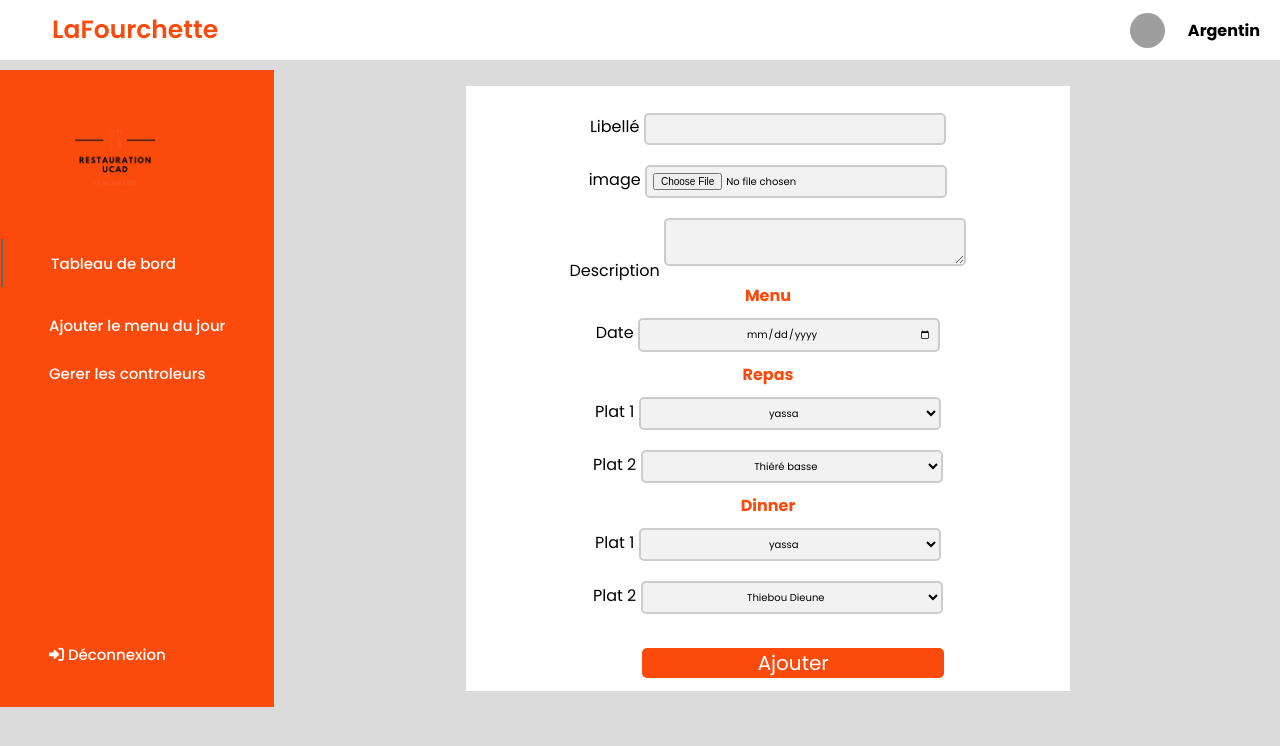
After one commit to Arona221/res-web, a PHP site: page /AjoutMenu.php in a window 1280 px wide. The commit adds this page. Shown: the top 746 px of the page. Run offline with PHP 8.4, Linux system fonts and the light colour scheme; grey boxes are pictures that could not be loaded.

Commit message:
tableDeBord

```diff
--- /dev/null
+++ b/AjoutMenu.php
@@ -0,0 +1,157 @@
+<!DOCTYPE html>
+<html lang="en">
+<head>
+  <meta charset="UTF-8" />
+  <title>Ajout menu</title>
+  <link rel="stylesheet" href="dasbord.css" />
+
+  <!-- Font Awesome Cdn Link -->
+  <link rel="stylesheet" href="https://cdnjs.cloudflare.com/ajax/libs/font-awesome/6.2.0/css/all.min.css" />
+</head>
+<body>
+  <header class="header">
+    <div class="logo">
+
+      <a  id="name" href="#">LaFourchette</a>
+
+    </div>
+
+    <div class="header-icons">
+
+      <div class="account">
+        <img src="./pic/img.jpg" alt="">
+        <h4>Argentin</h4>
+      </div>
+    </div>
+  </header>
+  <div class="container">
+    <nav>
+
+      <div class="side_navbar">
+
+
+       <p> <img src="logoapp.png" alt=""></p>
+        <a href="./dasbord.php" id="tab" class="active">Tableau de bord</a>
+        <a href="#">Ajouter le menu du jour</a>
+        <a href="#">Gerer les controleurs</a>
+        <a id="dec" href="#"><i class="fa-solid fa-right-to-bracket"></i> Déconnexion</a>
+
+
+
+      </div>
+    </nav>
+
+    <div class="main-body">
+
+
+
+    <form method="POST" action="" enctype="multipart/form-data">
+    <div class="decor">
+       <p>
+      <label>Libellé</label>
+      <input type="text" name="nomPlat"  require/> <br/>
+      </p>
+      <p>
+        <label for="">image</label>
+        <input type="file">
+      </p>
+      <p>
+      <label for="">Description</label>
+      <textarea name="description" id="" cols="2" rows="2"></textarea><br>
+      </p>
+      <p id="A"> Menu</p>
+      <p>
+      <label>Date  </label>
+      <input type="date"><br>
+      </p>
+      <p id="A"> Repas</p>
+      <p>
+        <label for="">Plat 1</label>
+        <select name="nomPlat" id="">
+          <option value="yassa">yassa</option>
+          <option value="thiebouDjeune"> Thiebou Dieune</option>
+        </select>
+      </p>
+      <p>
+        <label for="">Plat 2</label>
+        <select name="nomPlat" id="">
+          <option value="thiere">Thiéré basse</option>
+          <option value="vermiselle"> vermiselle</option>
+        </select>
+      </p>
+      <p id="A"> Dinner</p>
+      <p>
+        <label for="">Plat 1</label>
+        <select name="nomPlat" id="">
+          <option value="yassa">yassa</option>
+          <option value="thiebouDjeune"> Thiebou Dieune</option>
+        </select>
+      </p>
+      <p>
+        <label for="">Plat 2</label>
+        <select name="nomPlat" id="">
+          <option value="yassa">Thiebou Dieune</option>
+          <option value="thiebouDjeune"> yassa</option>
+        </select>
+      </p>
+
+       <button type="submit">Ajouter</button>
+
+    </div>
+
+
+  </div>
+</body>
+</html>
+
+
+<style>
+
+.decor
+{
+    background-color: #ffffff;
+    width: 70%;
+    height: auto;
+    margin: auto;
+    text-align: center;
+    padding-top: 2%;
+
+
+}
+
+.decor input ,textarea,select
+{
+    width: 50%;
+    height: auto;
+    font-size: 10px;
+    margin: 10px 0px;
+    padding: 6px 6px ;
+    box-sizing: border-box;
+    background-color: #f2f2f2;
+    border: 2px solid #cccccc;
+    border-radius: 5px;
+    text-align: center;
+}
+.decor button
+{
+    width: 50%;
+    height: auto;
+    font-size: 20px;
+    margin-top: 4%;
+    margin-bottom: 2%;
+    margin-left: 10%;
+    box-sizing: border-box;
+    background-color:#FA4A0C;
+    border: none;
+    color: #ffffff;
+    border-radius: 5px;
+}
+#A
+{
+  font-weight: bold;
+  color:#FA4A0C;
+}
+
+
+
+</style>
--- /dev/null
+++ b/dasbord.css
@@ -0,0 +1,243 @@
+/*  import google fonts */
+@import url("https://fonts.googleapis.com/css2?family=Poppins:wght@400;500;600;700&display=swap");
+*{
+  margin: 0;
+  padding: 0;
+  border: none;
+  outline: none;
+  text-decoration: none;
+  box-sizing: border-box;
+  font-family: "Poppins", sans-serif;
+}
+body{
+  background: rgb(219, 219, 219);
+}
+.header{
+  display: flex;
+  align-items: center;
+  justify-content: space-between;
+  height: 60px;
+  padding: 20px;
+  background: #fff;
+}
+.logo{
+  display: flex;
+  align-items: center;
+}
+.logo a{
+  color: #000;
+  font-size: 18px;
+  font-weight: 600;
+  margin: 2rem 8rem 2rem 2rem;
+}
+.search_box{
+  display: flex;
+  align-items: center;
+}
+.search_box input{
+  padding: 9px;
+  width: 250px;
+  background: rgb(228, 228, 228);
+  border-top-left-radius: 5px;
+  border-bottom-left-radius: 5px;
+}
+.search_box i{
+  padding: 0.66rem;
+  cursor: pointer;
+  color: #fff;
+  background: #000;
+  border-top-right-radius: 5px;
+  border-bottom-right-radius: 5px;
+}
+.header-icons{
+  display: flex;
+  align-items: center;
+}
+.header-icons i{
+  margin-right: 2rem;
+  cursor: pointer;
+}
+.header-icons .account{
+  width: 130px;
+  display: flex;
+  align-items: center;
+  justify-content: space-between;
+}
+.header-icons .account img{
+  width: 35px;
+  height: 35px;
+  cursor: pointer;
+  border-radius: 50%;
+}
+.container{
+  margin-top: 10px;
+  display: flex;
+  justify-content: space-between;
+}
+
+/* Side menubar section */
+nav{
+
+  background-color:#FA4A0C;
+}
+.side_navbar{
+  padding: 1px;
+  display: flex;
+  flex-direction: column;
+  background-color:#FA4A0C;
+}
+.side_navbar span{
+  color: white;
+  margin: 1rem 3rem;
+  font-size: 12px;
+}
+.side_navbar a{
+  width: 100%;
+  padding: 0.8rem 3rem;
+  font-weight: 500;
+  font-size: 15px;
+  color: white;
+}
+.links{
+  margin-top: 5rem;
+  display: flex;
+  flex-direction: column;
+}
+.links a{
+  font-size: 13px;
+}
+.side_navbar a:hover{
+  background: rgb(235, 235, 235);
+  color: #FA4A0C;
+}
+.side_navbar .active{
+  border-left: 2px solid rgb(100, 100, 100);
+}
+
+/* Main Body Section */
+.main-body{
+  width: 70%;
+  padding: 1rem;
+  margin-right: 5%;
+}
+.promo_card{
+  width: 100%;
+  color: #fff;
+  margin-top: 10px;
+  border-radius: 8px;
+  padding: 0.5rem 1rem 1rem 3rem;
+  background: rgb(37, 37, 37);
+}
+.promo_card h1, .promo_card span, button{
+  margin: 10px;
+}
+.promo_card button{
+  display: block;
+  padding: 6px 12px;
+  border-radius: 5px;
+  cursor: pointer;
+}
+.history_lists{
+  display: flex;
+  margin-top: 10%;
+
+
+
+}
+.list1
+{
+  margin-right: 10%;
+}
+.list2
+{
+  margin-right: 10%;
+}
+.row{
+  display: flex;
+  justify-content: space-between;
+  align-items: center;
+  margin: 1rem 0;
+}
+table{
+  background: #fff;
+  padding: 1rem;
+  text-align: left;
+  border-radius: 10px;
+}
+table td, th{
+  padding: 0.4rem 0.8rem;
+}
+table th{
+  font-size: 15px;
+}
+table td{
+  font-size: 13px;
+  color: rgb(100, 100, 100);
+}
+
+
+
+/* Sidebar Section */
+.sidebar{
+  width: 15%;
+  padding: 2rem 1rem;
+  background: #fff;
+}
+.sidebar h4{
+  margin-bottom: 1.5rem;
+}
+.sidebar .balance{
+  display: flex;
+  align-items: center;
+  margin-bottom: 1rem;
+}
+.balance .icon{
+  color: #fff;
+  font-size: 20px;
+  border-radius: 6px;
+  margin-right: 1rem;
+  padding: 1rem;
+  background: rgb(37, 37, 37);
+}
+.balance .info h5{
+  font-size: 16px;
+}
+.balance .info span{
+  font-size: 14px;
+  color: rgb(100, 100, 100);
+}
+.balance .info i{
+  margin-right: 2px;
+}
+#satis
+{
+  color: #FA4A0C;
+}
+#nbr
+{
+  font-size: 50px;
+  color: #FA4A0C;
+}
+#dec
+{
+  margin-top: 85%;
+}
+#tab
+{
+  margin-top: 5%;
+  margin-bottom: 5%;
+}
+img[src="logoapp.png"]
+{
+  width: 120px;
+  height: 120px;
+  cursor: pointer;
+  margin-top: 10%;
+  margin-left: 20%;
+  border-radius: 50%;
+}
+#name
+{
+  color: #FA4A0C;
+  font-size: 25px
+}
--- a/restaurant.php
+++ b/restaurant.php
@@ -17,7 +17,7 @@
         </p>
         <form method="POST" action="verifAuthent.php" enctype="multipart/form-data">
     <div class="decor">
-            <img src="../avatar.png" /><br/>
+            <img src="logoapp.png" /><br/>
 
       <input type="text" name="user" placeholder="Nom du restaurant" require
         <?php
```
Also changed, not shown: dasbord.php (added, +121 -0 lines), logoapp.png (added).
